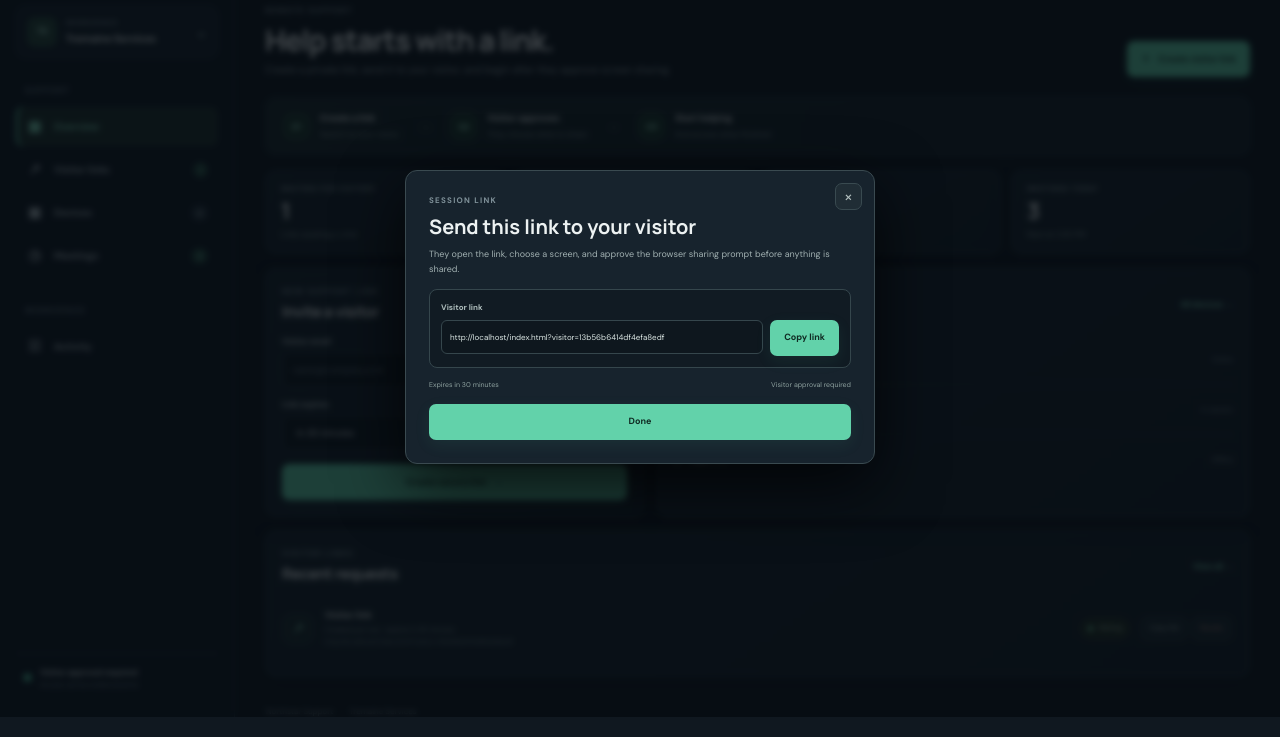
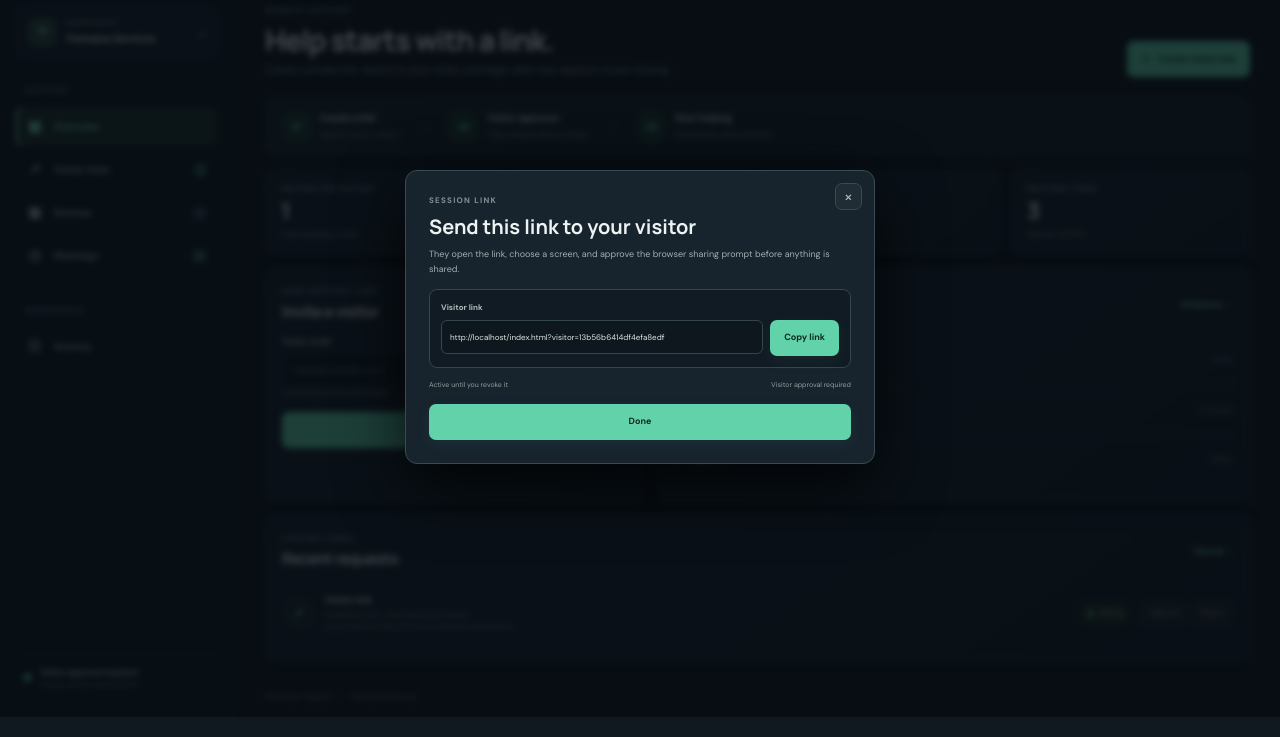
Before and after one commit to Mamba3310/meeting-software-support-demo, a plain HTML site: page index.html in a window 1280 px wide. Both pictures are taken after a click on the button "＋ Create visitor link". Shown: the part 83-820 px from the top of the page. Drawn offline with Linux system fonts and the light colour scheme.

Commit message:
Keep visitor links active until revoked

```diff
--- a/app.js
+++ b/app.js
@@ -19,7 +19,10 @@
   function loadLinks() {
     try {
       const parsed = JSON.parse(localStorage.getItem(STORAGE_KEY) || '[]');
-      return Array.isArray(parsed) ? parsed.filter(item => item && typeof item.token === 'string') : [];
+      return Array.isArray(parsed) ? parsed.filter(item => item && typeof item.token === 'string').map(item => {
+        const { expiresAt, expiryLabel, ...persistentLink } = item;
+        return persistentLink;
+      }) : [];
     } catch { return []; }
   }
   function saveLinks() {
@@ -34,11 +37,7 @@
     clearTimeout(toastTimer);
     toastTimer = setTimeout(() => node.classList.remove('visible'), 3000);
   }
-  function expired(link) { return Number(link.expiresAt) <= Date.now(); }
-  function status(link) {
-    if (expired(link) && !['Sharing', 'Ended'].includes(link.status)) return 'Expired';
-    return link.status;
-  }
+  function status(link) { return link.status; }
   function urlFor(link) {
     const url = new URL(location.href);
     url.search = '';
@@ -60,7 +59,7 @@
   function renderLinks() {
     const rows = links.map(link => {
       const state = status(link);
-      return `<article class="session-row"><span class="session-mark">${state === 'Sharing' ? '◉' : state === 'Approved' ? '✓' : '↗'}</span><span class="session-info"><strong>${esc(link.email || 'Visitor link')}</strong><small>Created ${esc(link.createdLabel)} · expires ${esc(link.expiryLabel)}</small><span class="session-url">${esc(urlFor(link))}</span></span><span class="session-badge state-${state.toLowerCase()}"><i></i>${esc(state)}</span><span class="session-actions"><button class="copy-link" type="button" data-copy-token="${esc(link.token)}">Copy link</button><button class="revoke-link" type="button" data-revoke-token="${esc(link.token)}">Revoke</button></span></article>`;
+      return `<article class="session-row"><span class="session-mark">${state === 'Sharing' ? '◉' : state === 'Approved' ? '✓' : '↗'}</span><span class="session-info"><strong>${esc(link.email || 'Visitor link')}</strong><small>Created ${esc(link.createdLabel)} · stays active until revoked</small><span class="session-url">${esc(urlFor(link))}</span></span><span class="session-badge state-${state.toLowerCase()}"><i></i>${esc(state)}</span><span class="session-actions"><button class="copy-link" type="button" data-copy-token="${esc(link.token)}">Copy link</button><button class="revoke-link" type="button" data-revoke-token="${esc(link.token)}">Revoke</button></span></article>`;
     }).join('');
     const empty = '<div class="empty-links"><span>↗</span><strong>No visitor links yet</strong><small>Create a link, then send it to the person you are helping.</small></div>';
     ['#overview-sessions', '#all-sessions'].forEach(selector => { if ($(selector)) $(selector).innerHTML = rows || empty; });
@@ -79,11 +78,9 @@
     const email = ($('#visitor-email')?.value || '').trim();
     if (email && !/^[^\s@]+@[^\s@]+\.[^\s@]+$/.test(email)) return toast('Enter a valid email address, or leave it blank.');
     if (!crypto.randomUUID) return toast('Secure link creation requires a modern browser.');
-    const minutes = Number($('#link-expiry')?.value) || 30;
     const link = {
       token: crypto.randomUUID().replace(/-/g, '').slice(0, 20), email,
-      createdAt: Date.now(), expiresAt: Date.now() + minutes * 60000,
-      status: 'Waiting', createdLabel: 'just now', expiryLabel: `in ${minutes} minutes`
+      createdAt: Date.now(), status: 'Waiting', createdLabel: 'just now'
     };
     links.unshift(link);
     saveLinks();
@@ -91,7 +88,7 @@
     showModal({
       title: 'Send this link to your visitor',
       copy: 'They open the link, choose a screen, and approve the browser sharing prompt before anything is shared.',
-      content: `<div class="share-box"><label for="share-url">Visitor link</label><div><input id="share-url" readonly value="${esc(urlFor(link))}"><button class="button primary" id="copy-share-link" type="button">Copy link</button></div></div><div class="link-meta"><span>Expires in ${minutes} minutes</span><span>Visitor approval required</span></div>`
+      content: `<div class="share-box"><label for="share-url">Visitor link</label><div><input id="share-url" readonly value="${esc(urlFor(link))}"><button class="button primary" id="copy-share-link" type="button">Copy link</button></div></div><div class="link-meta"><span>Active until you revoke it</span><span>Visitor approval required</span></div>`
     });
     $('#copy-share-link').addEventListener('click', () => copyLink(link));
     $('#modal-action').onclick = event => { event.preventDefault(); $('#detail-modal').close(); };
@@ -121,7 +118,7 @@
     const link = links.find(item => item.token === token);
     $('#leader-app').hidden = true;
     $('#visitor-app').hidden = false;
-    if (!link || expired(link) || link.status === 'Revoked') {
+    if (!link || link.status === 'Revoked') {
       $('#visitor-title').textContent = link?.status === 'Revoked' ? 'This support request was closed' : 'This support link has expired';
       $('#visitor-copy').textContent = 'Ask your support contact to send a new link.';
       $('#visitor-approve').hidden = true; $('#visitor-decline').hidden = true;
--- a/index.html
+++ b/index.html
@@ -21,7 +21,7 @@
           <div class="quick-flow"><div class="flow-step"><span class="step-num">01</span><div><strong>Create a link</strong><small>Send it to your visitor</small></div></div><span class="flow-arrow">→</span><div class="flow-step"><span class="step-num">02</span><div><strong>Visitor approves</strong><small>They choose what to share</small></div></div><span class="flow-arrow">→</span><div class="flow-step"><span class="step-num">03</span><div><strong>Start helping</strong><small>End access when finished</small></div></div></div>
           <div class="metrics"><article><span>WAITING FOR VISITORS</span><strong id="waiting-count">0</strong><small>Links awaiting a click</small></article><article><span>VISITOR APPROVALS</span><strong id="approval-count">0</strong><small>In this browser session</small></article><article><span>MANAGED DEVICES</span><strong>4</strong><small>Across 2 groups</small></article><article><span>MEETINGS TODAY</span><strong>3</strong><small>Next at 2:30 PM</small></article></div>
           <div class="columns">
-            <section class="card"><div class="card-head"><div><p class="overline">NEW SUPPORT LINK</p><h2>Invite a visitor</h2></div><span class="link-icon">↗</span></div><label class="field-label" for="visitor-email">Visitor email <small>OPTIONAL</small></label><input class="input" id="visitor-email" type="email" placeholder="name@company.com"><label class="field-label" for="link-expiry">Link expires</label><select class="input" id="link-expiry"><option value="15">In 15 minutes</option><option value="30" selected>In 30 minutes</option><option value="60">In 1 hour</option></select><button class="button primary wide" data-action="create-link">Create secure link <span>→</span></button></section>
+            <section class="card"><div class="card-head"><div><p class="overline">NEW SUPPORT LINK</p><h2>Invite a visitor</h2></div><span class="link-icon">↗</span></div><label class="field-label" for="visitor-email">Visitor email <small>OPTIONAL</small></label><input class="input" id="visitor-email" type="email" placeholder="name@company.com"><div class="link-meta"><span>Link remains active until revoked</span><span>Visitor approval required</span></div><button class="button primary wide" data-action="create-link">Create secure link <span>→</span></button></section>
             <section class="card"><div class="card-head"><div><p class="overline">DEVICE ACCESS</p><h2>Recently seen</h2></div><button class="link-button" data-view-link="devices">All devices →</button></div><div class="compact-devices" id="compact-devices"></div></section>
           </div>
           <section class="card session-card"><div class="card-head"><div><p class="overline">VISITOR LINKS</p><h2>Recent requests</h2></div><button class="link-button" data-view-link="sessions">View all →</button></div><div id="overview-sessions" class="session-list"></div></section>
@@ -34,7 +34,7 @@
       </div>
     </main>
   </div>
-  <main id="visitor-app" class="visitor-page" hidden><section class="visitor-card"><a class="visitor-brand" href="/"><span class="brand-mark">N</span><span>northstar<small>REMOTE SUPPORT</small></span></a><p class="overline">SUPPORT INVITATION</p><h1 id="visitor-title">Connect with your support technician</h1><p class="visitor-copy" id="visitor-copy">Review the request, then choose whether to share your screen.</p><div class="visitor-request"><span class="visitor-avatar">AM</span><span><strong>Alex Morgan</strong><small>Tremaine Services · Support technician</small></span><span class="request-lock">◇</span></div><ul class="visitor-points"><li><i>✓</i> You choose what to share</li><li><i>✓</i> Your browser asks before sharing begins</li><li><i>✓</i> Stop sharing at any time</li></ul><button class="button primary wide" id="visitor-approve">Choose a screen to share <span>→</span></button><button class="visitor-decline" id="visitor-decline">Decline this request</button><video id="screen-preview" autoplay muted playsinline hidden></video><div id="visitor-state" class="visitor-state" role="status" hidden></div><div class="visitor-footer">Secure visitor request <span>·</span> Link expires automatically</div></section></main>
+  <main id="visitor-app" class="visitor-page" hidden><section class="visitor-card"><a class="visitor-brand" href="/"><span class="brand-mark">N</span><span>northstar<small>REMOTE SUPPORT</small></span></a><p class="overline">SUPPORT INVITATION</p><h1 id="visitor-title">Connect with your support technician</h1><p class="visitor-copy" id="visitor-copy">Review the request, then choose whether to share your screen.</p><div class="visitor-request"><span class="visitor-avatar">AM</span><span><strong>Alex Morgan</strong><small>Tremaine Services · Support technician</small></span><span class="request-lock">◇</span></div><ul class="visitor-points"><li><i>✓</i> You choose what to share</li><li><i>✓</i> Your browser asks before sharing begins</li><li><i>✓</i> Stop sharing at any time</li></ul><button class="button primary wide" id="visitor-approve">Choose a screen to share <span>→</span></button><button class="visitor-decline" id="visitor-decline">Decline this request</button><video id="screen-preview" autoplay muted playsinline hidden></video><div id="visitor-state" class="visitor-state" role="status" hidden></div><div class="visitor-footer">Secure visitor request <span>·</span> Access can be revoked by your support contact</div></section></main>
   <dialog id="detail-modal" class="modal"><form method="dialog" class="modal-inner"><button class="modal-close" aria-label="Close">×</button><p class="overline" id="modal-kicker">SESSION LINK</p><h2 id="modal-title"></h2><p id="modal-copy" class="modal-copy"></p><div id="modal-content"></div><button class="button primary wide" id="modal-action" value="close">Done</button></form></dialog>
   <div id="toast" class="toast" role="status" aria-live="polite"></div>
 </body>
```
